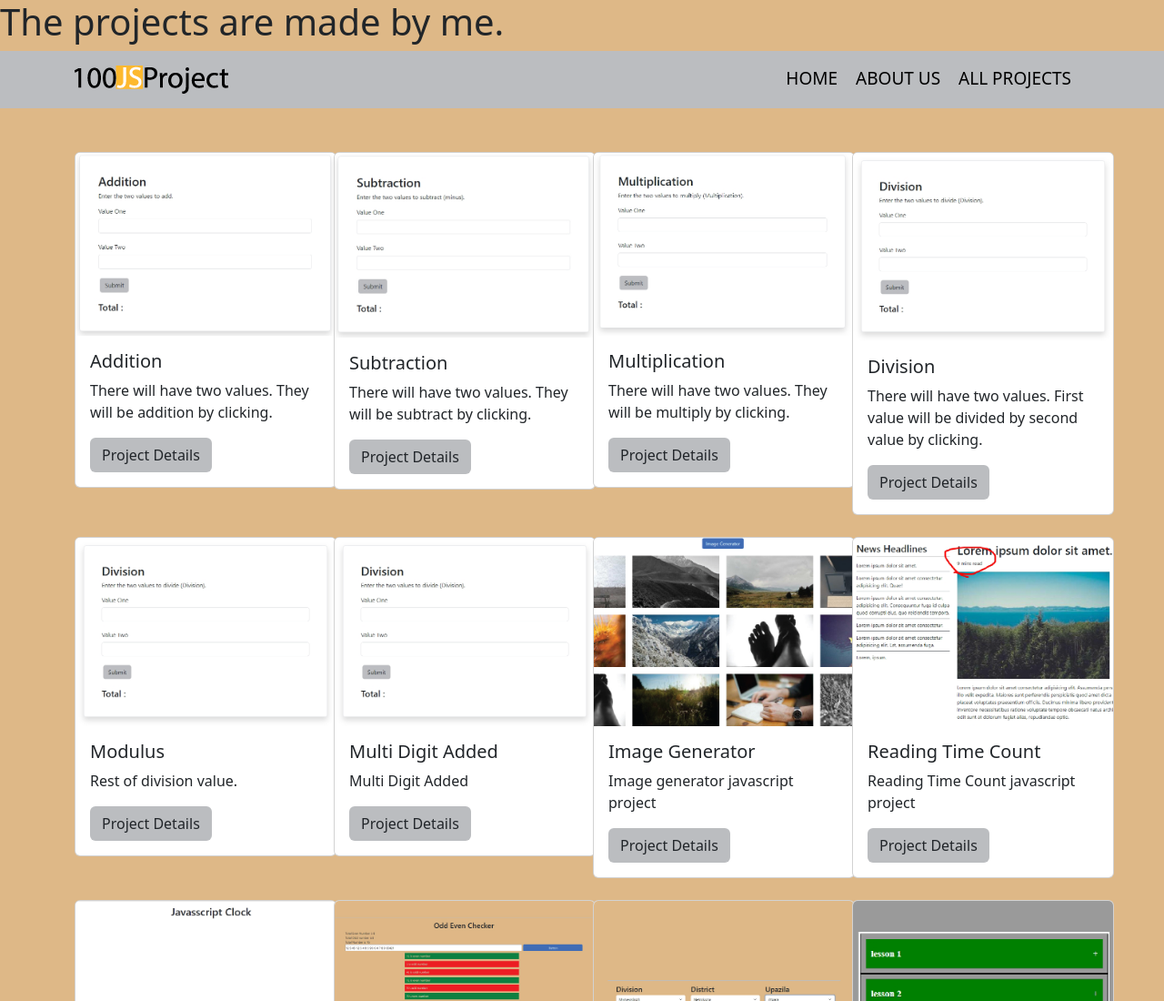
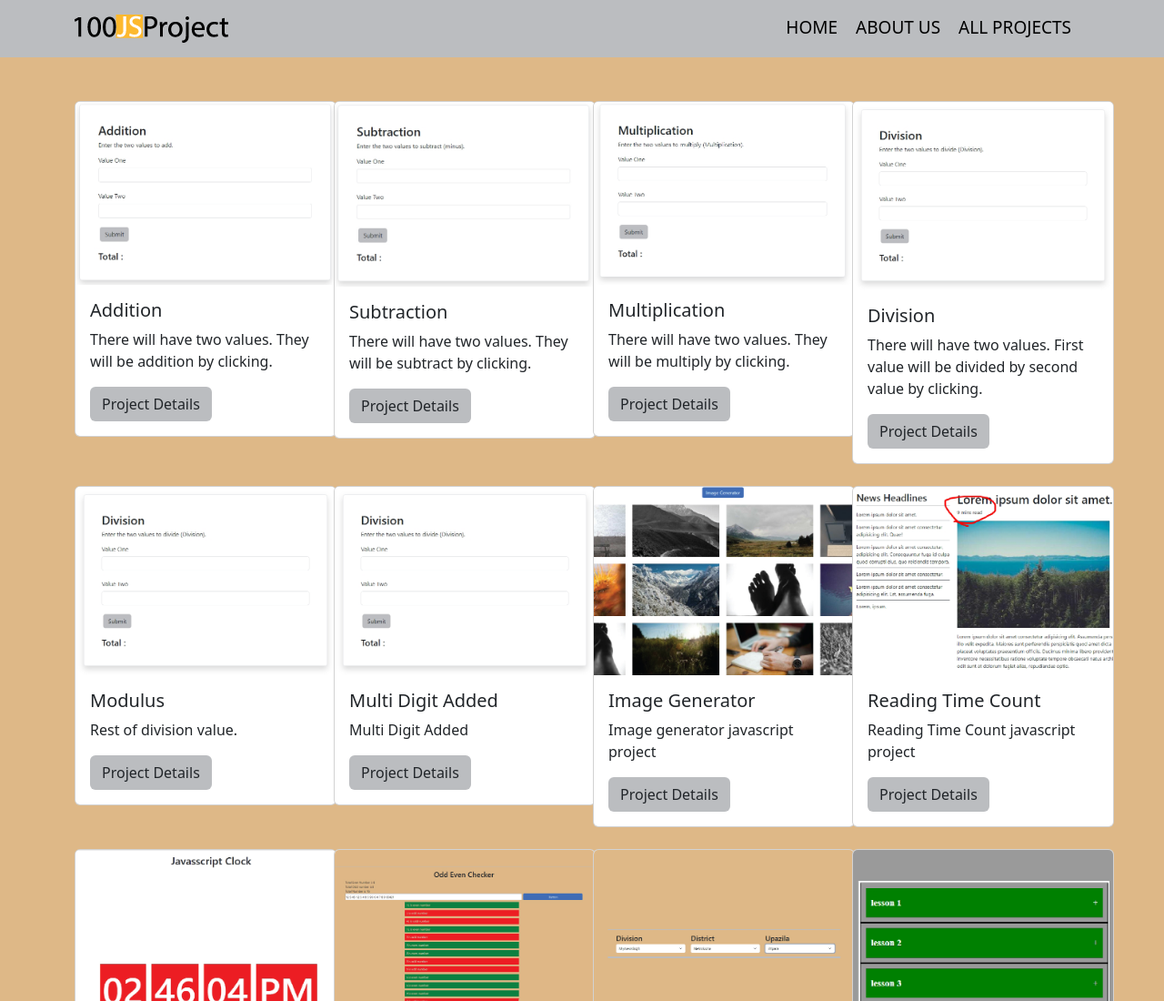
Before and after one commit to safaroque7/100-js-project, a plain HTML site: page index.html in a window 1280 px wide. Shown: the top 1100 px of the page at 91% size. Drawn offline with nearby package versions, Linux system fonts and the light colour scheme.

Commit message:
deleted something

```diff
--- a/index.html
+++ b/index.html
@@ -11,8 +11,6 @@
 </head>
 
 <body>
-
-    <h1> The projects are made by me. </h1>
 
     <!-- header Start -->
     <div class="container-fluid bg-100-js-project py-3">
```
